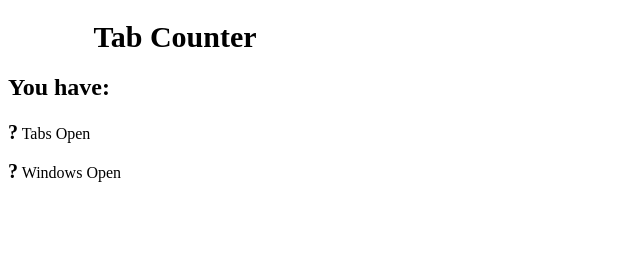
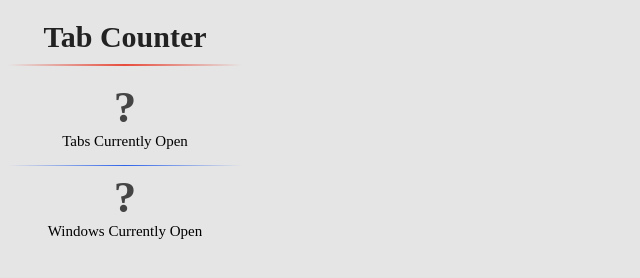
Before and after one commit to sagargarg/counter, a browser extension: page index.html in a window 1280 px wide. Shown: the whole page, without its empty margins (0-640 px from the left). Drawn offline with Linux system fonts and the light colour scheme.

Commit message:
Update to tab counter

```diff
--- a/background.js
+++ b/background.js
@@ -5,18 +5,12 @@
 function TabCounter(){
 }
 
-/**
- * Object that makes strings
- * @type {Object}
- */
 TabCounter.$ = function(id){
 	return document.getElementById(id);
 }
 
-/**
- * Set data in the popup, must be fired after DOM is ready
- */
-TabCounter.prototype.view = function() {
+
+/*TabCounter.prototype.view = function() {
 
 	//get windows
 	chrome.windows.getAll({populate:true},function(windows){
@@ -31,11 +25,37 @@ TabCounter.prototype.view = function() {
 		TabCounter.$('nowTabs').innerHTML = nowTabs;
 		TabCounter.$('nowWind').innerHTML = nowWind;
 
+		chrome.browserAction.setBadgeText({text: String(nowTabs)});
+		chrome.browserAction.setBadgeBackgroundColor({ color: [231, 76, 60, 255] });
 
 	});
 
-};
 
+};*/
+
+TabCounter.prototype.view = function getTabs(nowTabs) {
+
+    chrome.windows.getAll({populate:true},function(windows){
+		//get the windows
+		nowWind=windows.length;
+
+		//count tabs
+		nowTabs=0;
+		for(var i in windows){nowTabs += windows[i].tabs.length}
+
+
+		TabCounter.$('nowTabs').innerHTML = nowTabs;
+		TabCounter.$('nowWind').innerHTML = nowWind;
+
+		chrome.browserAction.setBadgeText({text: nowTabs.toString()});
+
+      	 //chrome.browserAction.setBadgeText({text: String(nowTabs)});
+		chrome.browserAction.setBadgeBackgroundColor({ color: [231, 76, 60, 255] });
+
+
+    });
+
+}
 
 
 //Create new instance of tabcounter (global)
@@ -50,3 +70,9 @@ function initVieuw() {
 }
 
 document.addEventListener('DOMContentLoaded', initVieuw);
+
+(function() {
+  var ga = document.createElement('script'); ga.type = 'text/javascript'; ga.async = true;
+  ga.src = 'https://ssl.google-analytics.com/ga.js';
+  var s = document.getElementsByTagName('script')[0]; s.parentNode.insertBefore(ga, s);
+})();
--- a/index.html
+++ b/index.html
@@ -1,16 +1,23 @@
 <!doctype html>
 <html>
 <head>
-	<link rel="stylesheet" type="text/css" href="style.css" />
+	<link rel="stylesheet" type="text/css" href="style2.css" />
 	<script src="background.js" type="text/javascript"></script>
+	<script src="popup.js"></script>
 	<title></title>
 </head>
 <body>
-	<div><h1 class="title">Tab Counter</h1></div>
+
 	<div>
-		<h2>You have:</h2>
-		<p><b><span id="nowTabs">?</span></b> Tabs Open</p>
-		<p><b><span id="nowWind">?</span></b> Windows Open</p>
+		<h1 class="title">Tab Counter</h1>
+		<hr class="red-divider">
 	</div>
+
+	<div>
+		<p class="tabs"><b><span id="nowTabs">?</span></b><br>Tabs Currently Open</p>
+		<hr class="blue-divider">
+		<p class="windows"><b><span id="nowWind">?</span></b><br>Windows Currently Open</p>
+	</div>
+
 </body>
 </html>
--- /dev/null
+++ b/popup.js
@@ -0,0 +1,11 @@
+var _gaq = _gaq || [];
+_gaq.push(['_setAccount', 'UA-55159746-3']);
+_gaq.push(['_trackPageview']);
+
+(function() {
+  var ga = document.createElement('script');
+  ga.type = 'text/javascript'; ga.async = true;
+  ga.src = 'https://ssl.google-analytics.com/ga.js';
+  var s = document.getElementsByTagName('script')[0];
+  s.parentNode.insertBefore(ga, s);
+})();
--- /dev/null
+++ b/style2.css
@@ -0,0 +1,45 @@
+html {
+	width: 250px;
+	background-color: #E5E5E5;
+}
+
+.title {
+	font-size: 30px;
+	text-align: center;
+	color: #222;
+}
+
+#nowTabs,
+#nowWind {
+	font-size: 45px;
+	color:#444;
+}
+
+.tabs,
+.windows {
+	text-align: center;
+	font-size: 15px;
+}
+
+.red-divider {
+	margin-top: -10px;
+	margin-bottom: 10px;
+	border: 0;
+	height: 2px;
+	background: #e74c3c;
+	background-image: -webkit-linear-gradient(left, #E5E5E5, #e74c3c, #E5E5E5);
+	background-image: -moz-linear-gradient(left, #E5E5E5, #e74c3c, #E5E5E5);
+	background-image: -ms-linear-gradient(left, #E5E5E5, #e74c3c, #E5E5E5);
+	background-image: -o-linear-gradient(left, #E5E5E5, #e74c3c, #E5E5E5);
+}
+
+.blue-divider {
+	border: 0;
+	height: 1px;
+	margin-bottom: -10px;
+	background: #2f64ea;
+	background-image: -webkit-linear-gradient(left, #E5E5E5, #2f64ea, #E5E5E5);
+	background-image: -moz-linear-gradient(left, #E5E5E5, #2f64ea, #E5E5E5);
+	background-image: -ms-linear-gradient(left, #E5E5E5, #2f64ea, #E5E5E5);
+	background-image: -o-linear-gradient(left, #E5E5E5, #2f64ea, #E5E5E5);
+}
```
Also changed, not shown: manifest.json.
